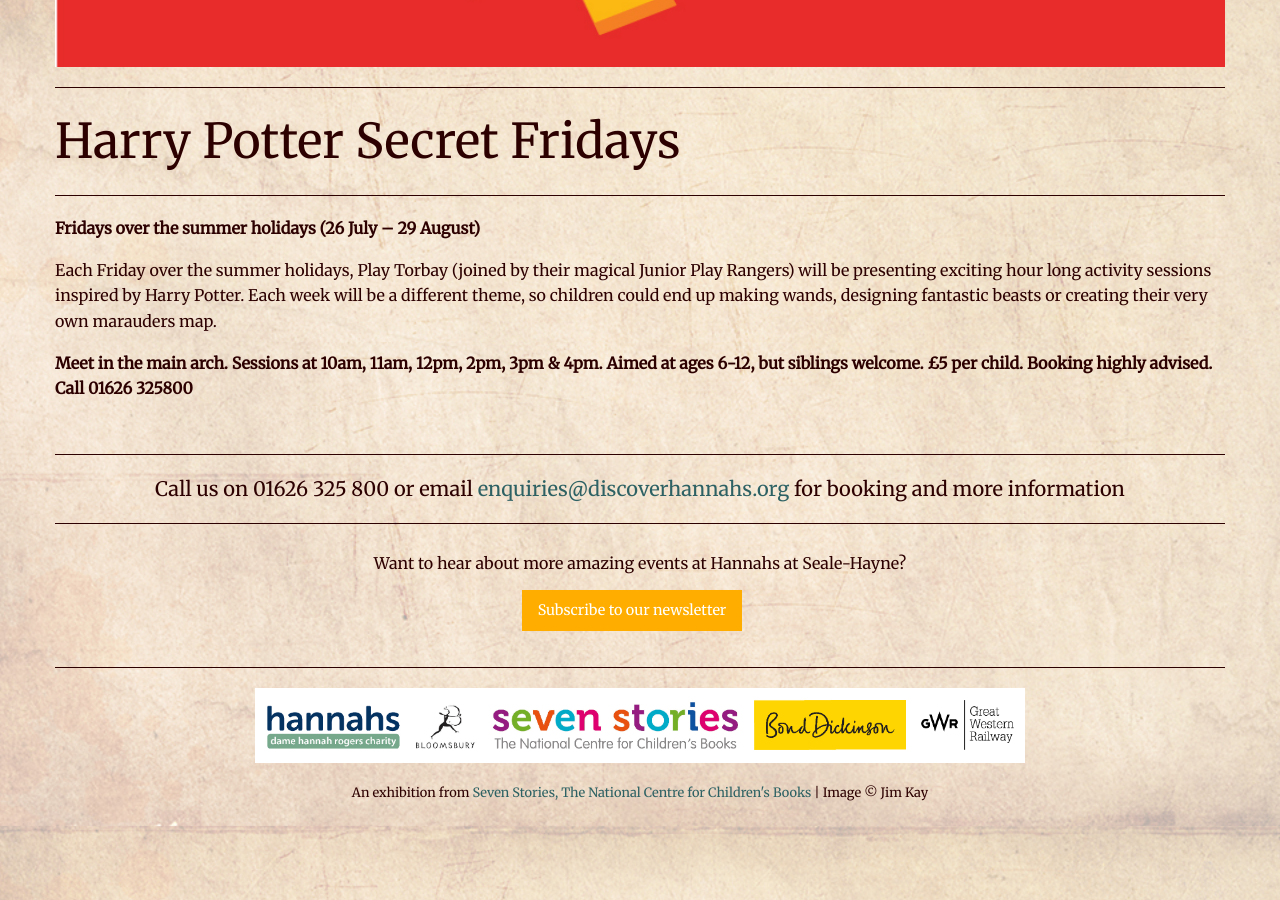
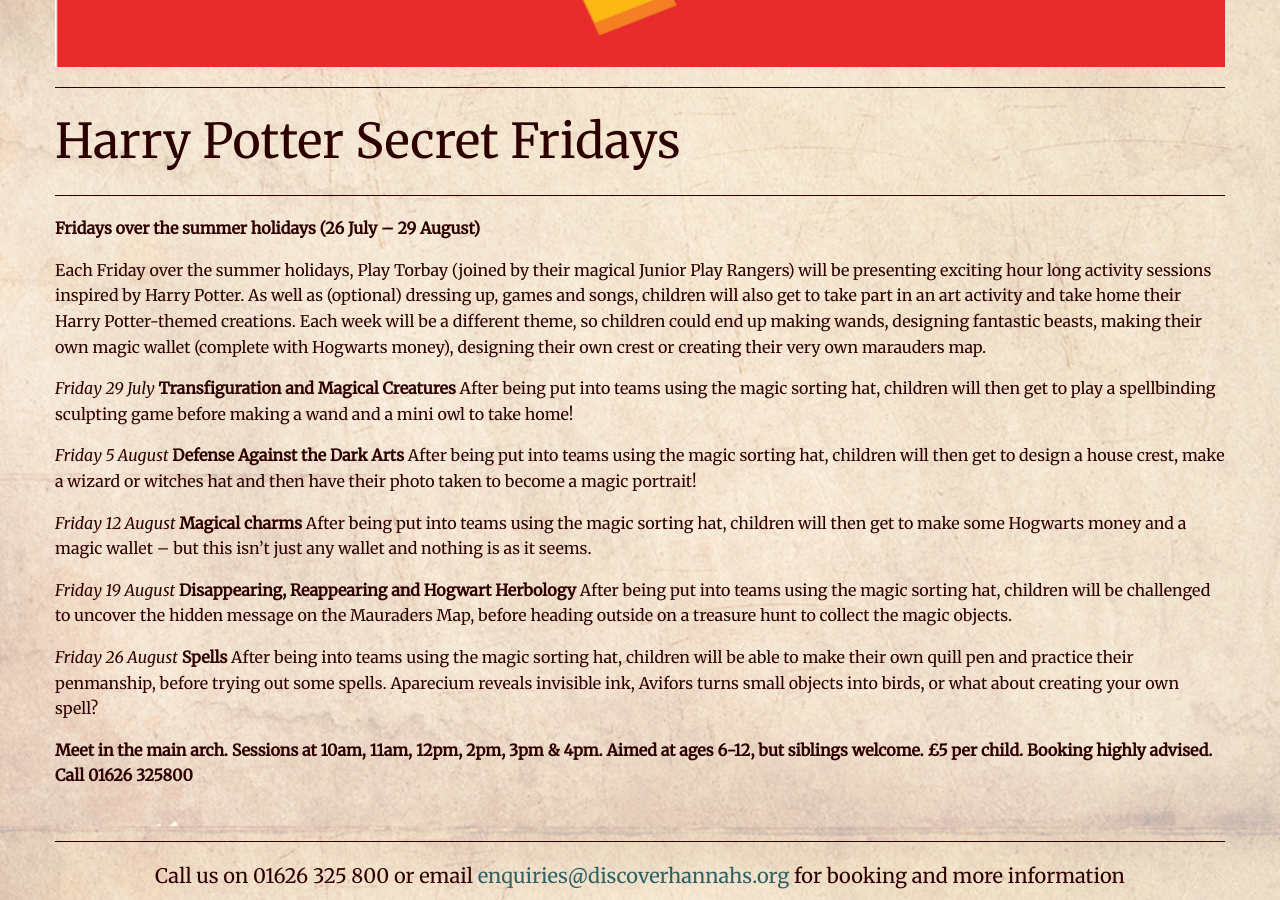
Before and after one commit to discoverhannahs/summerofmagic, a Jekyll site: the page built from _posts/2016-07-29-harry-potter-secret-fridays.markdown, in a window 1280 px wide and 900 px high, scrolled down 974 px. Built offline with Jekyll 4.4.1, drawn with Linux system fonts in a browser that asks for light colours.

Commit message:
Update 2016-07-29-harry-potter-secret-fridays.markdown
Updated with new information

```diff
--- a/_posts/2016-07-29-harry-potter-secret-fridays.markdown
+++ b/_posts/2016-07-29-harry-potter-secret-fridays.markdown
@@ -9,6 +9,26 @@
 image-thumb: assets/posts/secretfridays-th.jpg
 ---
 
-Each Friday over the summer holidays, Play Torbay (joined by their magical Junior Play Rangers) will be presenting exciting hour long activity sessions inspired by Harry Potter. Each week will be a different theme, so children could end up making wands, designing fantastic beasts or creating their very own marauders map.
+Each Friday over the summer holidays, Play Torbay (joined by their magical Junior Play Rangers) will be presenting exciting hour long activity sessions inspired by Harry Potter. As well as (optional) dressing up, games and songs, children will also get to take part in an art activity and take home their Harry Potter-themed creations. Each week will be a different theme, so children could end up making wands, designing fantastic beasts, making their own magic wallet (complete with Hogwarts money), designing their own crest or creating their very own marauders map.
+
+*Friday 29 July*
+**Transfiguration and Magical Creatures**
+After being put into teams using the magic sorting hat, children will then get to play a spellbinding sculpting game before making a wand and a mini owl to take home!
+
+*Friday 5 August*
+**Defense Against the Dark Arts**
+After being put into teams using the magic sorting hat, children will then get to design a house crest, make a wizard or witches hat and then have their photo taken to become a magic portrait!
+
+*Friday 12 August*
+**Magical charms**
+After being put into teams using the magic sorting hat, children will then get to make some Hogwarts money and a magic wallet – but this isn’t just any wallet and nothing is as it seems.
+
+*Friday 19 August*
+**Disappearing, Reappearing and Hogwart Herbology**
+After being put into teams using the magic sorting hat, children will be challenged to uncover the hidden message on the Mauraders Map, before heading outside on a treasure hunt to collect the magic objects.
+
+*Friday 26 August*
+**Spells**
+After being into teams using the magic sorting hat, children will be able to make their own quill pen and practice their penmanship, before trying out some spells. Aparecium reveals invisible ink, Avifors turns small objects into birds, or what about creating your own spell?
 
 **Meet in the main arch. Sessions at 10am, 11am, 12pm, 2pm, 3pm & 4pm. Aimed at ages 6-12, but siblings welcome. £5 per child. Booking highly advised. Call 01626 325800**
```
